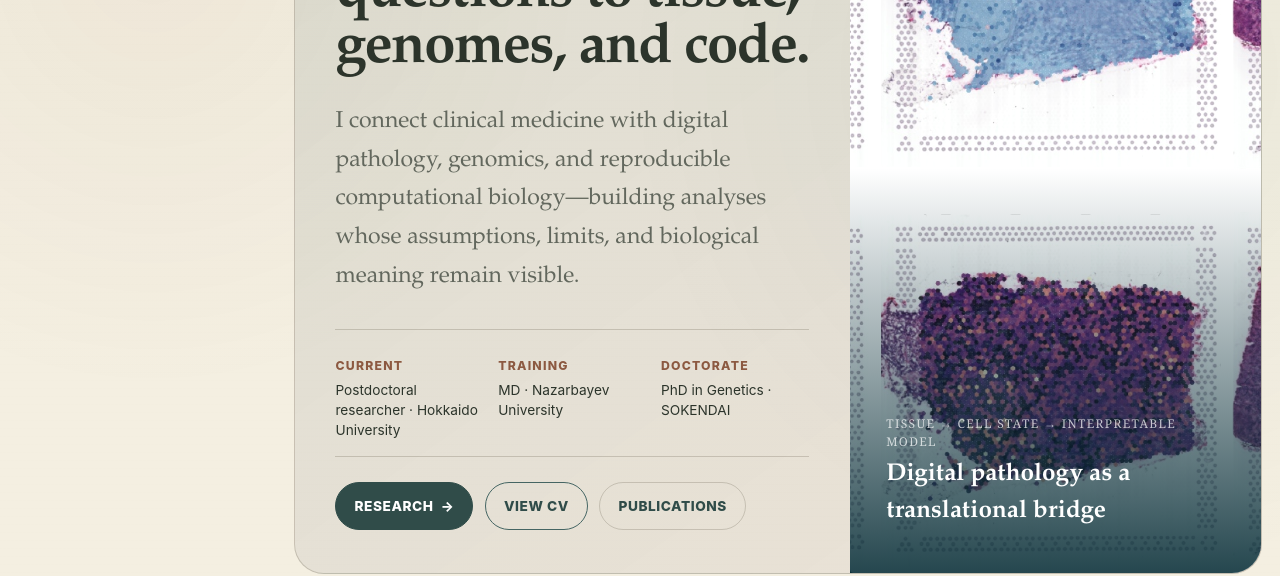
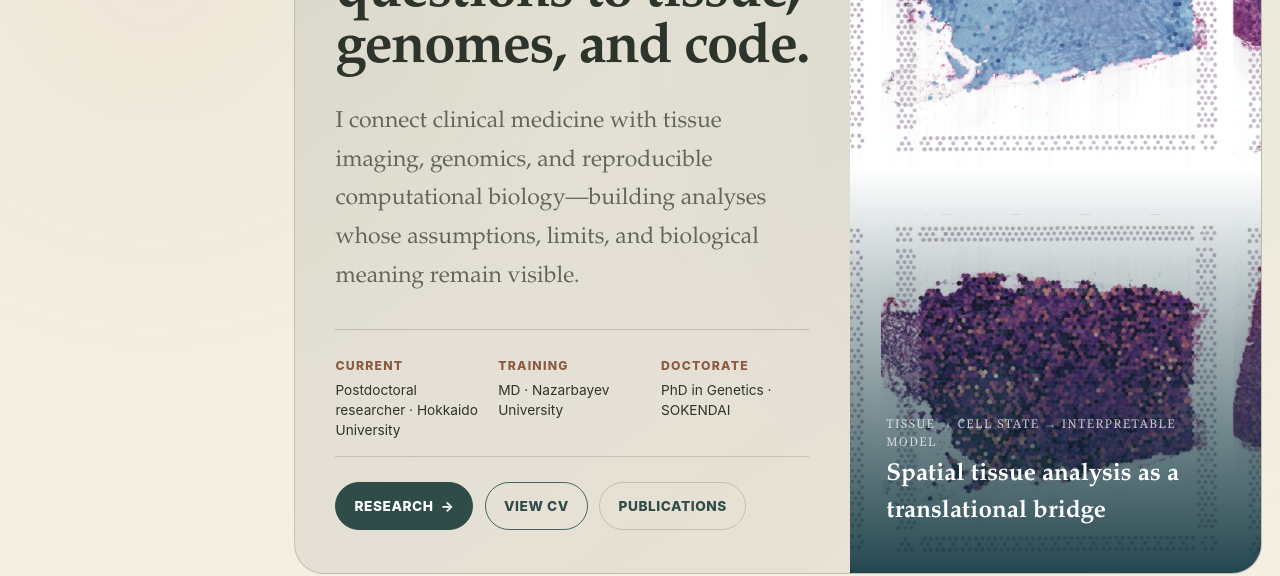
Before and after one commit to Kays3/Kays3.github.io, a Jekyll site: the page built from _pages/about.md, in a window 1280 px wide and 1400 px high. Shown: the part 265-841 px from the top of the window. Built offline with Jekyll 4.4.1, drawn with Linux system fonts in a browser that asks for light colours; a style sheet for code colours, icons or effects is not loaded; some of the changed text lies outside the part shown.

Commit message:
Restore avatar and refine tissue imaging language

```diff
--- a/_config.yml
+++ b/_config.yml
@@ -12,7 +12,7 @@
 title                    : "Kaisar Dauyey"
 title_separator          : "—"
 name                     : &name "Kaisar Dauyey"
-description              : &description "Physician-scientist connecting clinical medicine, digital pathology, genomics, and reproducible computational research."
+description              : &description "Physician-scientist connecting clinical medicine, tissue imaging, genomics, and reproducible computational research."
 url                      : https://kays3.github.io # The base hostname & protocol for your site e.g. "https://[your GitHub username].github.io",
                                                            # or if you already have some other page hosted on Github then use "https://[your GitHub username].github.io/[Your Repo Name]"
 baseurl                  : "" # the subpath of your site, e.g. "/blog"
@@ -23,7 +23,7 @@
 #               Additional customization can be done by editing /_includes/author-profile.html
 author:
   # Biographic information
-  avatar           :
+  avatar           : "kaisar-dauyey-2025.jpg"
   name             : "Kaisar Dauyey"
   pronouns         : # example: "she/her"
   bio              : "Physician-scientist connecting clinical medicine with genomics and computational biology."
@@ -144,7 +144,7 @@
   app_id                 :
   publisher              :
 og_image                 : "research/digital-pathology-spatial-cover.jpg"
-og_description           : "Kaisar Dauyey — physician-scientist working across clinical medicine, digital pathology, genomics, and computational research."
+og_description           : "Kaisar Dauyey — physician-scientist working across clinical medicine, tissue imaging, genomics, and computational research."
 # For specifying social profiles
 # - https://developers.google.com/structured-data/customize/social-profiles
 social:
--- a/_pages/about.md
+++ b/_pages/about.md
@@ -12,7 +12,7 @@
     <div class="about-hero__content">
       <p class="eyebrow">Physician-scientist · Hokkaido University</p>
       <h1 id="home-title">From bedside questions to tissue, genomes, and code.</h1>
-      <p class="about-hero__lead">I connect clinical medicine with digital pathology, genomics, and reproducible computational biology—building analyses whose assumptions, limits, and biological meaning remain visible.</p>
+      <p class="about-hero__lead">I connect clinical medicine with tissue imaging, genomics, and reproducible computational biology—building analyses whose assumptions, limits, and biological meaning remain visible.</p>
 
       <dl class="about-hero__affiliations" aria-label="Professional affiliations and training">
         <div><dt>Current</dt><dd>Postdoctoral researcher · Hokkaido University</dd></div>
@@ -29,7 +29,7 @@
 
     <figure class="about-hero__media">
       <img src="/images/research/digital-pathology-spatial-cover.jpg" alt="Whole-slide tissue sections overlaid with spatial T-cell identity and dysfunction scores" fetchpriority="high">
-      <figcaption><span>Tissue → cell state → interpretable model</span><strong>Digital pathology as a translational bridge</strong></figcaption>
+      <figcaption><span>Tissue → cell state → interpretable model</span><strong>Spatial tissue analysis as a translational bridge</strong></figcaption>
     </figure>
   </section>
 
@@ -41,7 +41,7 @@
 
     <div class="about-story__grid">
       <a class="about-story__card" href="/research/#digital-pathology">
-        <figure><img src="/images/research/digital-pathology-spatial-cover.jpg" alt="Spatial molecular measurements aligned with whole-slide tissue morphology" loading="lazy"><figcaption><span>01 · Tissue</span><strong>Digital pathology</strong><small>Connect morphology with spatial and single-cell evidence.</small></figcaption></figure>
+        <figure><img src="/images/research/digital-pathology-spatial-cover.jpg" alt="Spatial molecular measurements aligned with whole-slide tissue morphology" loading="lazy"><figcaption><span>01 · Tissue</span><strong>Spatial tissue analysis</strong><small>Connect morphology with spatial and single-cell evidence.</small></figcaption></figure>
       </a>
       <a class="about-story__card" href="https://github.com/Kays3/geneformer-lung-tcell">
         <figure><img src="/images/projects/geneformer-celltype-umap.png" alt="Geneformer embedding of lung cells organized by cell type and disease" loading="lazy"><figcaption><span>02 · Cells</span><strong>Computational genomics</strong><small>Model cell states with donor-aware, testable workflows.</small></figcaption></figure>
@@ -63,7 +63,7 @@
       <article class="about-focus__card">
         <span class="about-focus__number">01</span>
         <p class="eyebrow">Tissue to model</p>
-        <h3>Digital Pathology &amp; Spatial Biology</h3>
+        <h3>Whole-Slide Imaging &amp; Spatial Biology</h3>
         <p>Linking whole-slide morphology with spatial transcriptomics and single-cell references through interpretable, externally testable models.</p>
         <div class="tag-row"><span>WSI</span><span>spatial biology</span><span>Geneformer</span></div>
         <a class="text-link" href="/research/#digital-pathology">Research focus <span aria-hidden="true">→</span></a>
```
Also changed, not shown: _pages/contact.md (+1 -1 lines), _pages/cv.md (+2 -2 lines), _pages/projects.md (+1 -1 lines), _pages/research.md (+1 -1 lines).
